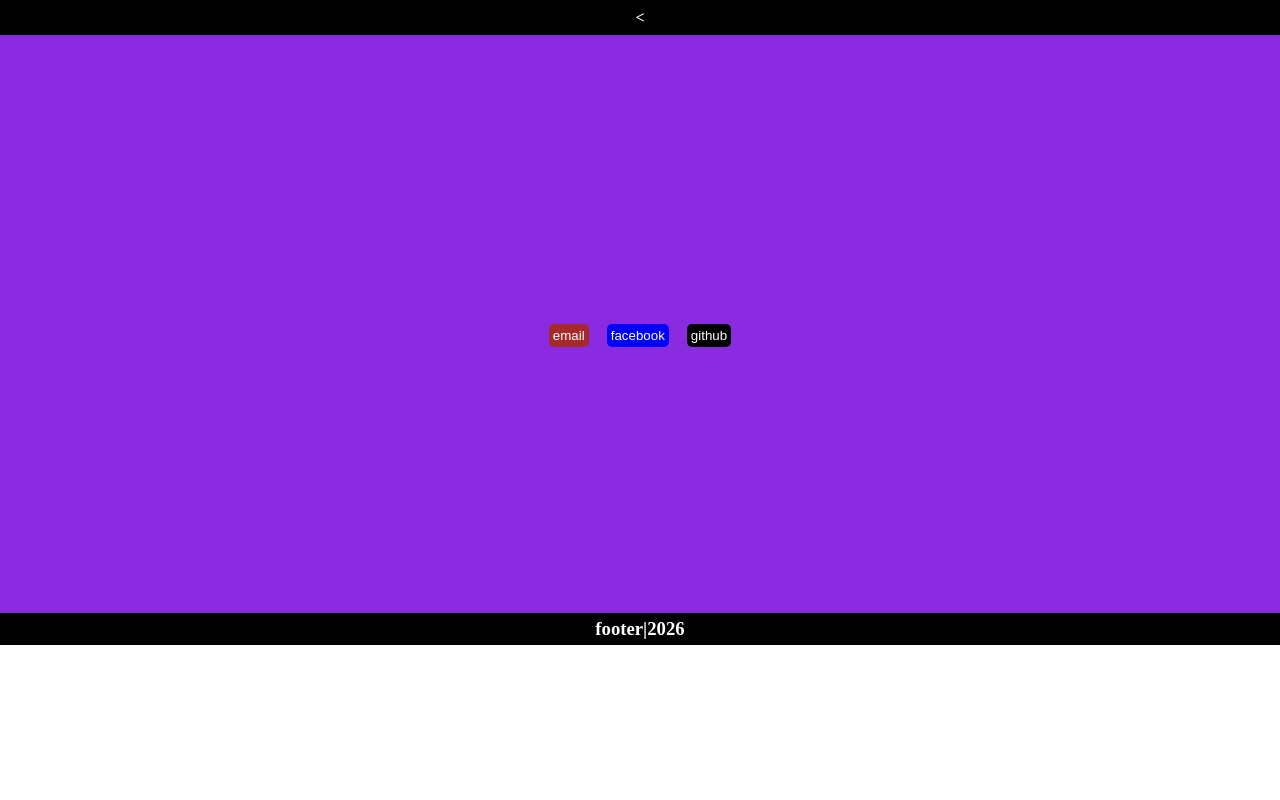
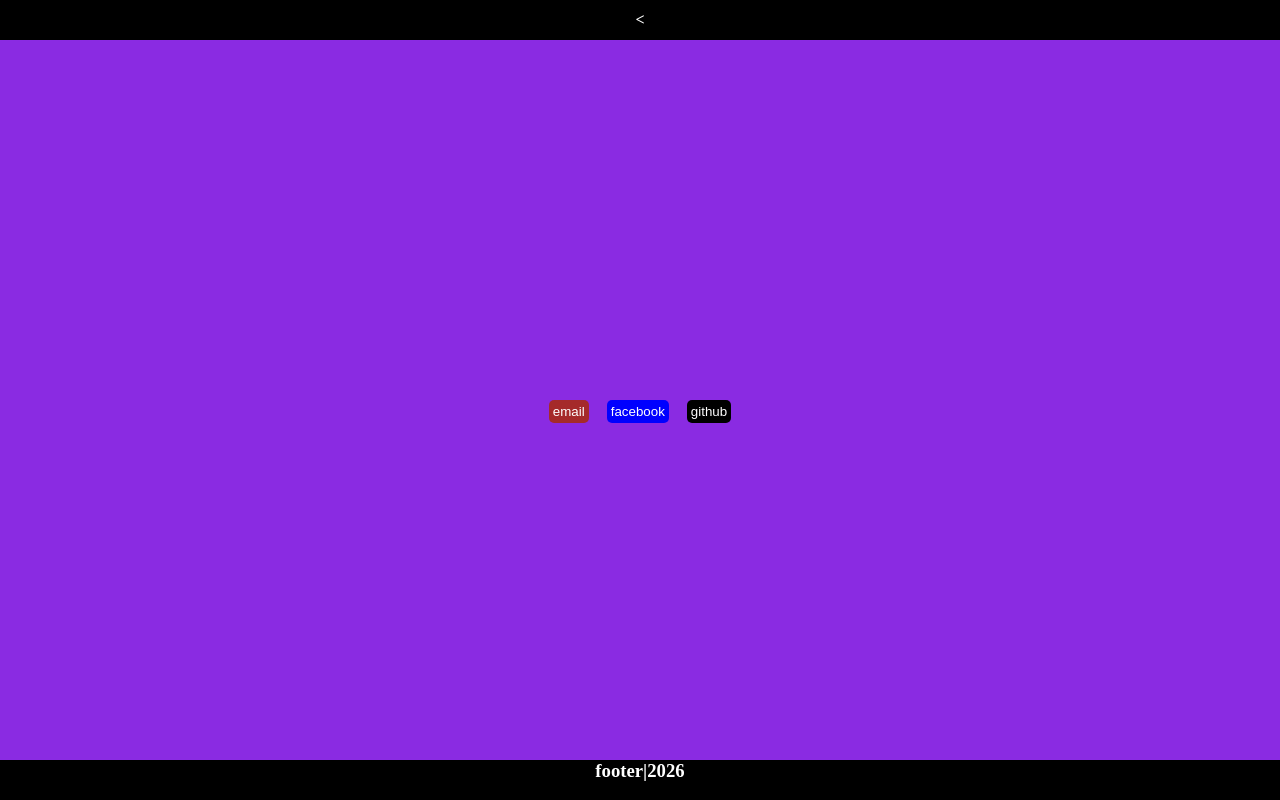
Before and after one commit to gacor123-hub/VidGras, a plain HTML site: page contact.html in a window 1280 px wide. Drawn offline with Linux system fonts and the light colour scheme.

Commit message:
memperbaiki contact

```diff
--- a/contact.html
+++ b/contact.html
@@ -6,8 +6,8 @@
     <title>kontak me</title>
     <style>
        *{
-            margin:0;
-            padding:0;
+           padding:0;
+           margin:0;
         }
         .navbar-3{
             display:flex;
@@ -15,7 +15,7 @@
             align-items:center;
             background-color:black;
             width:100%;
-            height:35px;
+            height:5vh;
         }
         .ul-navbar-3{
             display:flex;
@@ -44,7 +44,7 @@
             align-items:center;
             background-color:blueviolet;
             width:100%;
-            height:578px;
+            height:90vh;
 
         }
         .container-contact-1{
@@ -71,14 +71,12 @@
         }
         .footer-3{
             background-color:black;
-            height:auto;
+            height:5vh;
             width:100%;
+            text-align:center;
         }
         .footer-h3-3{
             color:white;
-            padding:5px;
-            text-align:center;
-
         }
 
     </style>
@@ -116,9 +114,9 @@
     <!--CONTENT SELESAI  -->
 
     <!-- FOOTER -->
-    <footer class="footer-3">
+    <div class="footer-3">
          <h3 class="footer-h3-3">footer|2026</h3>
-     </footer>
+     </div>
     <!-- FOOTER SELESAI -->
 </body>
 </html>
```
